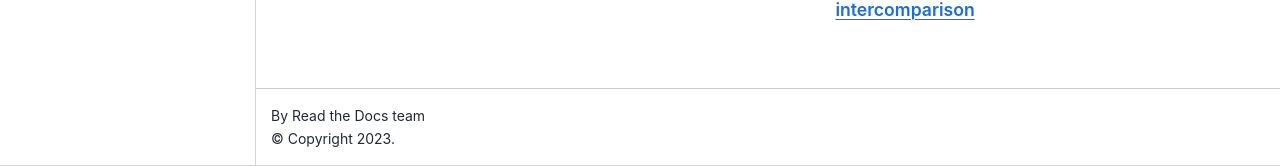
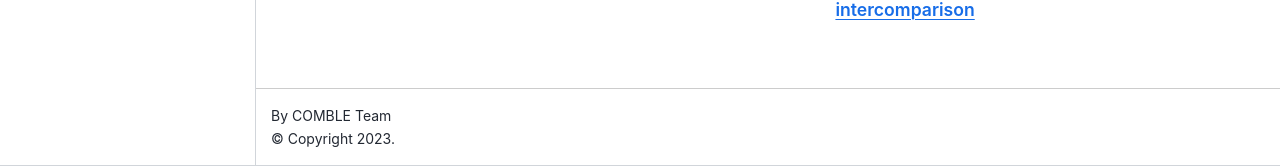
Before and after one commit to NCAR/COMBLE-Intercomparison, a Jupyter Book: the page built from docs/intro.md, in a window 1280 px wide. Shown: the part 734-900 px from the top of the page. Built offline with Jupyter Book 1.0.4 settings and Sphinx 7.4.7 and the Sphinx Book theme 1.1.4, drawn with Linux system fonts in a browser that asks for light colours.

Commit message:
Update _config.yml

```diff
--- a/docs/_config.yml
+++ b/docs/_config.yml
@@ -3,7 +3,7 @@
 # Comprehensive example: https://github.com/executablebooks/jupyter-book/blob/master/docs/_config.yml
 
 title: COMBLE Intercomparison Modeling Study
-author: Read the Docs team
+author: COMBLE Team
 logo: logo.png
 
 # Force re-execution of notebooks on each build.
```
